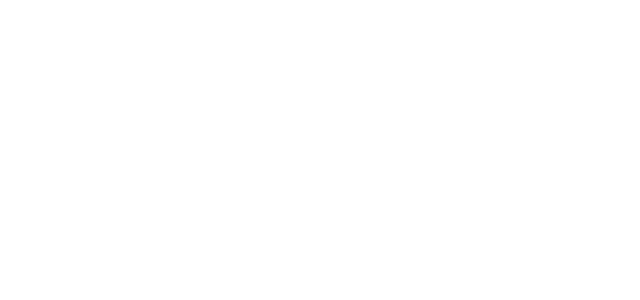
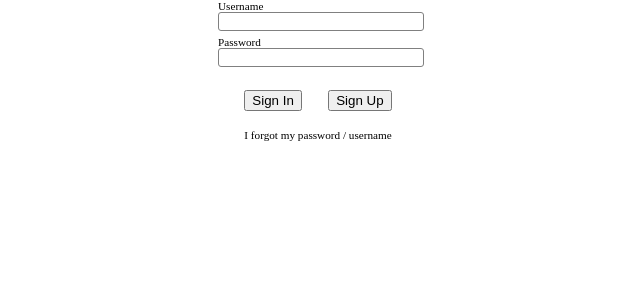
Before and after one commit to oslabs-beta/Lambdawg, a React (Vite) app: page /auth in a window 1280 px wide. Before the commit this address had no page. Shown: the top 300 px of the page, without its empty margins (322-962 px from the left). Built offline with nearby package versions, Linux system fonts and the light colour scheme.

Commit message:
Create toggleable auth page between sign in and up

```diff
--- a/src/App.css
+++ b/src/App.css
@@ -1,3 +1,4 @@
+
 /* temp pre-styling css for basic layout views, should containerize styles in future and use styles folder */
 
 
@@ -5,6 +6,9 @@ body{
   margin: 0px;
   padding: 0px;
   box-sizing: border-box;
+}
+h1 {
+  text-align: center;
 }
 
 #dashboard-container {
@@ -61,3 +65,38 @@ body{
   object-fit: cover;
   max-width: 70vw;
 }
+
+input{
+  border: none;
+  border: 1px solid gray;
+  border-radius: 3px;
+  width: 200px;
+  margin-bottom: 5px;
+}
+
+label{
+  font-size: .7rem;
+}
+
+form {
+  display: flex;
+  flex-direction: column;
+  width: 200px;
+  justify-content: space-between;
+
+}
+.form-container {
+  display: flex;
+  justify-content: center;
+  align-items: center;
+}
+
+.flex-wrapper {
+  display: flex;
+  flex-direction: row;
+  justify-content: space-evenly;
+}
+
+.centered-text {
+  text-align: center;
+}
--- a/src/App.jsx
+++ b/src/App.jsx
@@ -3,7 +3,8 @@ import React, { useState, useEffect } from 'react';
 import { Route, Routes } from 'react-router-dom';
 // import Navbar from './components/Navbar.jsx';
 import DashboardContainer from './containers/DashboardContainer.jsx';
-// import Auth from './components/Auth.jsx';
+import LandingPageContainer from './containers/LandingPageContainer.jsx';
+import Auth from './components/Auth.jsx';
 // import Docs from './components/Docs.jsx';
 import './App.css';
 
@@ -20,11 +21,12 @@ const App = () => {
     <div className="router">
       <div className="routerMain" id="content">
         <Routes>
-          <Route exact path="/" element={<h1>LAMBDAWG landing page</h1>} />
-          {/* <Route exact path="/" element={<LandingPage/>} /> // first timers welcome
-          <Route exact path="/auth" element={<Auth/>} />  // login & signup (toggleable) */}
+          <Route exact path="/" element={<LandingPageContainer/>} /> // first timers welcome
+          <Route exact path="/auth" element={<Auth/>} />  // login & signup (toggleable)
           <Route exact path="/dashboard" element={<DashboardContainer/>} />
           {/* <Route exact path="/docs" element={<Docs/>} /> */}
+          {/* <Route exact path="/settings" element={<Settings/>} /> */}
+
         </Routes>
       </div>
     </div>
--- a/src/components/Auth.jsx
+++ b/src/components/Auth.jsx
@@ -1,3 +1,34 @@
+import React, { useState, useEffect } from 'react';
+import SignUpForm from './SignUpForm.jsx';
+import SignInForm from './SignInForm.jsx';
 
 
+const Auth = (props) => {
+  const [formType, setFormType] = useState("signIn");
+
+  const toggleFormType = () => {
+    setFormType(prevFormType => prevFormType === 'signIn' ? 'signUp' : 'signIn');
+  };
+  // const handleFormType = () => {
+  //   useEffect(() => {
+  //     if (formType === "signIn") setFormType("signUp");
+  //     else setFormType("signIn");
+  //   }, [formType, setFormType]);
+  // };
+
+  return(
+    <div>
+
+      {
+      formType === 'signIn' ?
+      <SignInForm toggleFormType={toggleFormType} /> :
+      <SignUpForm toggleFormType={toggleFormType} />
+       }
+    </div>
+  )
+
+
+
+}
+
 export default Auth;
--- /dev/null
+++ b/src/components/SignInForm.jsx
@@ -0,0 +1,61 @@
+import React, { useState, useEffect } from 'react';
+
+
+const signInForm = (props) => {
+
+  const [formData, setFormData] = useState({ user_name: '', password: '' });
+  const { toggleFormType } = props
+
+  const handleInputChange = (event) => {
+    const { name, value } = event.target;
+    setFormData((prevFormData) => ({ ...prevFormData, [name]: value }));
+  };
+
+  const handleSubmit = (event) => {
+    event.preventDefault();
+    // check credentials against database
+    // if no match, hangleWrongPassword();
+    // if matched, create cookie and redirect to dashboard
+  };
+
+  const handleWrongPassword = () => {
+      const passwordInput = document.getElementById('password');
+      passwordInput.style.border = '2px solid red';
+   };
+
+
+
+return(
+
+  <div className='form-container'>
+    <form onSubmit={handleSubmit}>
+
+    <label>
+      Username<br />
+      <input type="username" name="user_name" value={formData.user_name} onChange={handleInputChange} />
+    </label>
+
+    <label>
+      Password<br />
+      <input type="password" name="password" id="password" value={formData.password} onChange={handleInputChange} />
+    </label>
+
+    <br />
+    <div className='flex-wrapper'>
+      <button type="submit">Sign In</button>
+      <button onClick={toggleFormType}>Sign Up</button>
+    </div>
+    <br />
+    <label className='centered-text'>I forgot my password / username</label>
+
+</form>
+
+
+  </div>
+
+)
+
+
+}
+
+export default signInForm;
--- /dev/null
+++ b/src/components/SignUpForm.jsx
@@ -0,0 +1,68 @@
+import React, { useState, useEffect } from 'react';
+
+const signUpForm = (props) => {
+
+
+    const [formData, setFormData] = useState({ full_name: '', user_name: '', email: '', password: '', confirmPassword: '' });
+    const { toggleFormType } = props
+
+    const handleInputChange = (event) => {
+      const { name, value } = event.target;
+      setFormData((prevFormData) => ({ ...prevFormData, [name]: value }));
+    };
+
+    const handleSubmit = (event) => {
+      event.preventDefault();
+      if (formData.password != formData.confirmPassword) handleMismatchedPasswords();
+
+      // if they do match, submit form (make POST req to DB, redirect to settingsPage passing in formdata)
+      // redirect to sign in
+    };
+
+    const handleMismatchedPasswords = () => {
+        const passwordInput = document.getElementById('confirmPassword');
+        passwordInput.style.border = '2px solid red';
+     };
+
+
+
+  return(
+
+    <div className='form-container'>
+      <form onSubmit={handleSubmit}>
+        <label>
+        First / Last name<br />
+        <input type="name" name="full_name" value={formData.full_name} onChange={handleInputChange} />
+      </label>
+      <label>
+        Username<br />
+        <input type="username" name="user_name" value={formData.user_name} onChange={handleInputChange} />
+      </label>
+      <label>
+        Email<br />
+        <input type="email" name="email" value={formData.email} onChange={handleInputChange} />
+      </label>
+      <label>
+        Password<br />
+        <input type="password" name="password" value={formData.password} onChange={handleInputChange} />
+      </label>
+      <label>
+        Confirm Password<br />
+        <input type="password" name="confirmPassword" id="confirmPassword" value={formData.confirmPassword} onChange={handleInputChange} />
+      </label>
+      <br />
+      <div className='flex-wrapper'>
+        <button type="submit">Sign Up</button>
+        <button onClick={toggleFormType}>Sign In</button>
+      </div>
+
+  </form>
+
+
+    </div>
+
+  )
+}
+
+
+export default signUpForm;
--- /dev/null
+++ b/src/containers/LandingPageContainer.jsx
@@ -0,0 +1,15 @@
+
+import React, { useState } from 'react';
+import Navbar from '../components/Navbar.jsx';
+
+const LandingPageContainer = (props) => {
+  return (
+
+        <div>
+          <Navbar id='navbar-container'/>
+          <h1>Welcome!</h1>
+          <p>This is the landing page</p>
+        </div>
+  )
+}
+export default LandingPageContainer;
```
Also changed, not shown: src/components/lostAuthForm.jsx (added).
